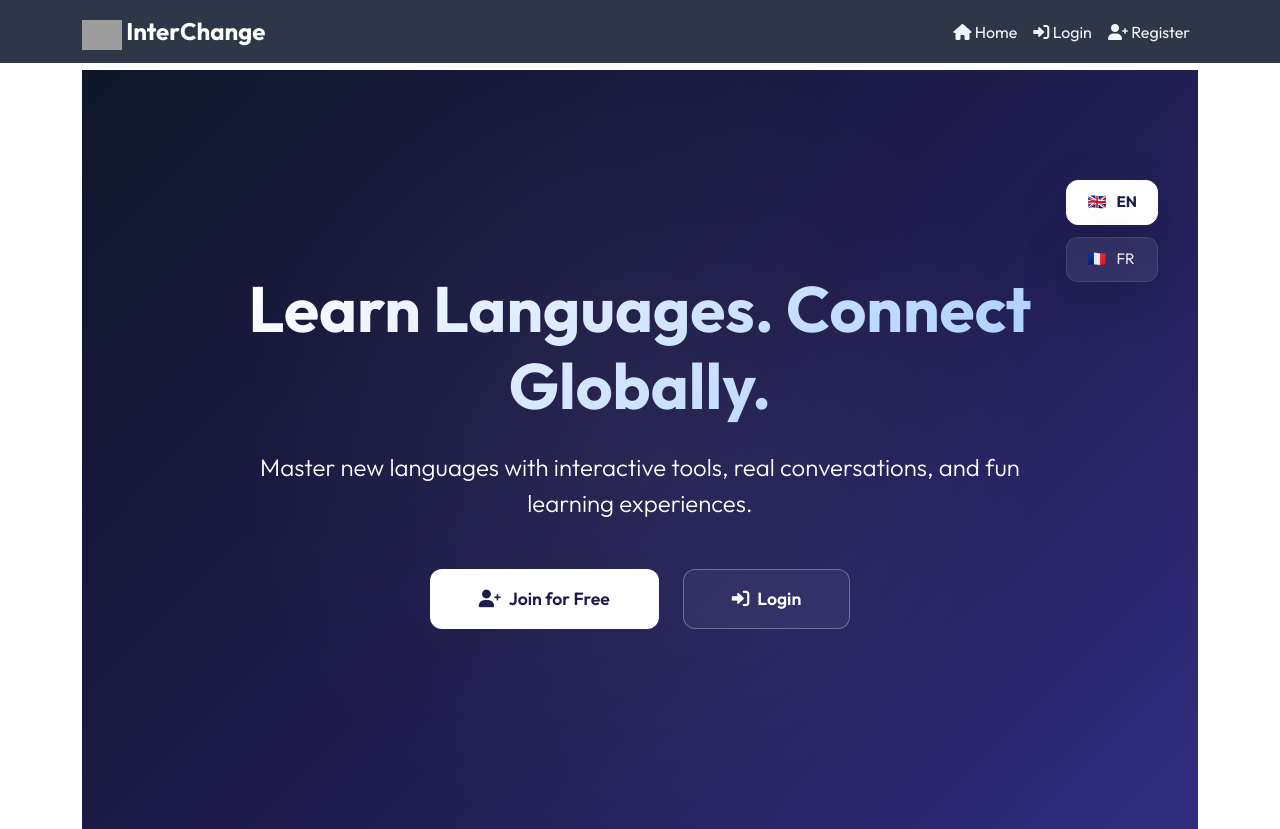
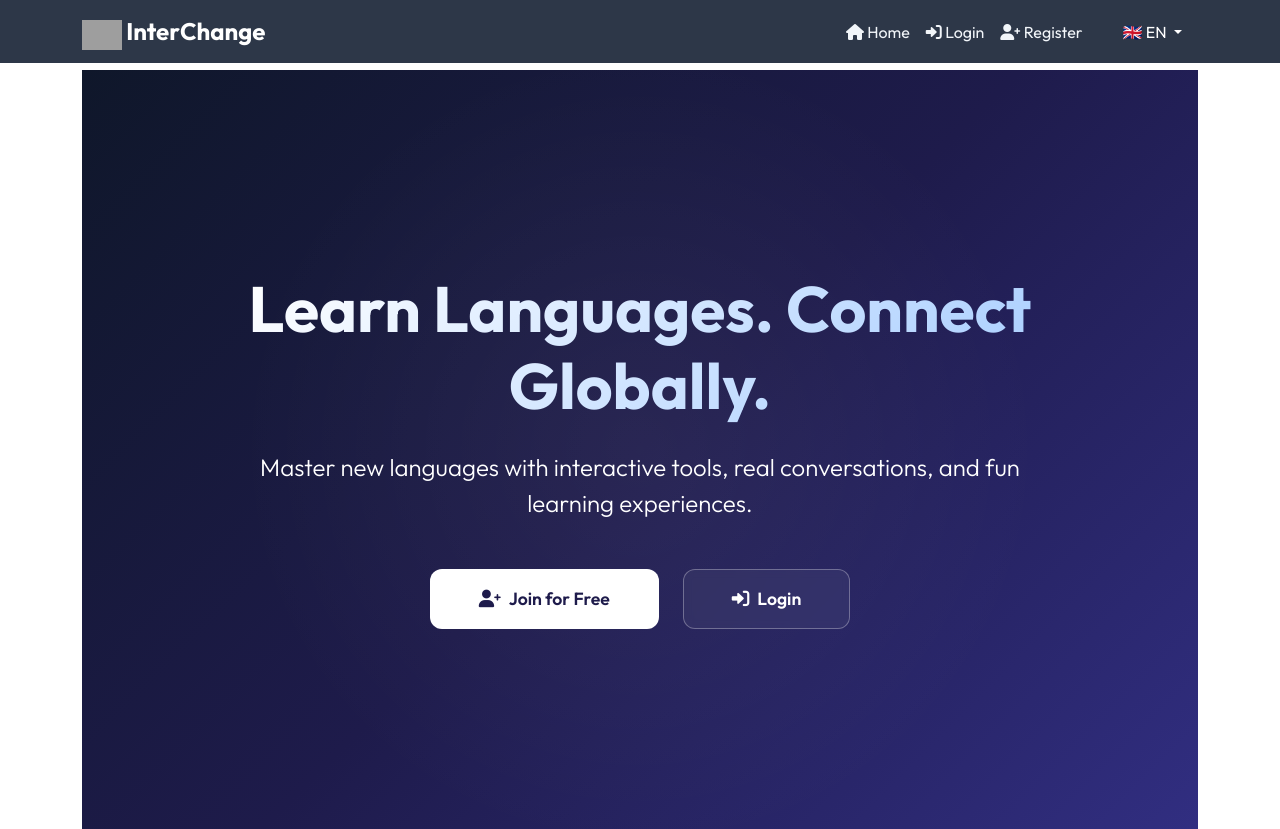
Before and after one commit to mayconbernardes/exchange-2--2-main, a Flask app: page / in a window 1280 px wide. Shown: the top 829 px of the page. Run offline with Flask 3, Linux system fonts and the light colour scheme; some libraries are stand-ins or nearby versions; grey boxes are pictures that could not be loaded.

Commit message:
Repositioned language selector to global navbar only

```diff
--- a/templates/base.html
+++ b/templates/base.html
@@ -71,6 +71,24 @@
                     </li>
                     {% endif %}
 
+                    <!-- Language Switcher -->
+                    <li class="nav-item dropdown ms-lg-3">
+                        <a class="nav-link dropdown-toggle btn btn-outline-light btn-sm px-3 text-white" href="#"
+                            id="langDropdown" role="button" data-bs-toggle="dropdown" aria-expanded="false">
+                            {% if session.get('lang') == 'fr' %}
+                            🇫🇷 FR
+                            {% else %}
+                            🇬🇧 EN
+                            {% endif %}
+                        </a>
+                        <ul class="dropdown-menu dropdown-menu-end shadow" aria-labelledby="langDropdown">
+                            <li><a class="dropdown-item" href="{{ url_for('set_language', lang='en') }}">🇬🇧
+                                    English</a></li>
+                            <li><a class="dropdown-item" href="{{ url_for('set_language', lang='fr') }}">🇫🇷
+                                    Français</a></li>
+                        </ul>
+                    </li>
+
                 </ul>
             </div>
         </div>
--- a/templates/home.html
+++ b/templates/home.html
@@ -5,17 +5,6 @@
 <section class="hero d-flex align-items-center justify-content-center text-center text-white">
   <div class="overlay"></div>
 
-  <!-- Language Selector specifically for Home Page -->
-  <div class="lang-selector-home animate__animated animate__fadeInRight">
-    <a href="{{ url_for('set_language', lang='en') }}"
-      class="lang-btn {% if current_lang == 'en' %}active{% endif %} shadow-lg" title="English">
-      <span class="flag">🇬🇧</span> <span class="label">EN</span>
-    </a>
-    <a href="{{ url_for('set_language', lang='fr') }}"
-      class="lang-btn {% if current_lang == 'fr' %}active{% endif %} shadow-lg" title="Français">
-      <span class="flag">🇫🇷</span> <span class="label">FR</span>
-    </a>
-  </div>
 
 
   <div class="container position-relative z-2 py-5">
@@ -223,47 +212,6 @@
     z-index: 1;
   }
 
-  /* Language Selector on Home */
-  .lang-selector-home {
-    position: absolute;
-    top: 110px;
-    right: 40px;
-    z-index: 10;
-    display: flex;
-    flex-direction: column;
-    gap: 12px;
-  }
-
-  .lang-btn {
-    background: rgba(255, 255, 255, 0.08);
-    backdrop-filter: blur(12px);
-    -webkit-backdrop-filter: blur(12px);
-    border: 1px solid rgba(255, 255, 255, 0.1);
-    padding: 10px 20px;
-    border-radius: 12px;
-    color: rgba(255, 255, 255, 0.9);
-    text-decoration: none !important;
-    font-weight: 500;
-    transition: all 0.4s cubic-bezier(0.4, 0, 0.2, 1);
-    display: flex;
-    align-items: center;
-    gap: 10px;
-    font-size: 0.95rem;
-  }
-
-  .lang-btn:hover {
-    background: rgba(255, 255, 255, 0.15);
-    color: white;
-    transform: translateX(-8px) scale(1.02);
-    box-shadow: 0 10px 20px rgba(0, 0, 0, 0.2);
-  }
-
-  .lang-btn.active {
-    background: #fff;
-    color: #1e1b4b;
-    border-color: #fff;
-    font-weight: 700;
-  }
 
 
   /* Premium Buttons */
```
